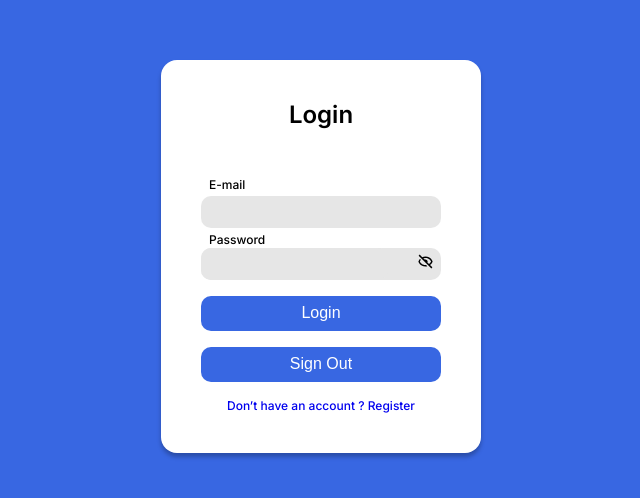
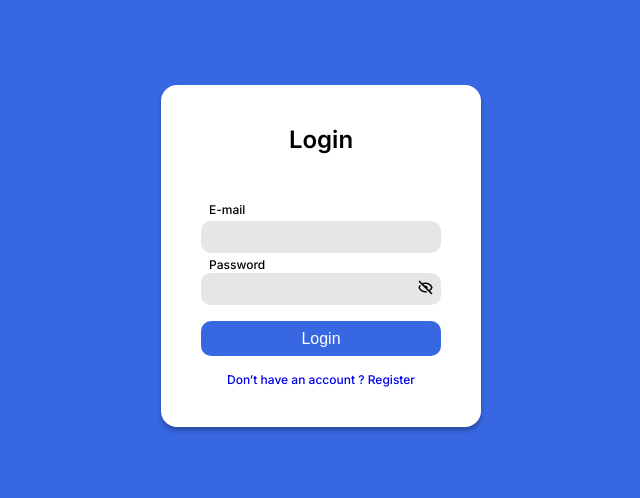
Before and after one commit to igorMSoares/desafio-mentoria-creath, a Next.js app: page /Login in a window 1280 px wide. Shown: the part 144-642 px from the top of the page, without its empty margins (319-959 px from the left). Built offline with nearby package versions, Linux system fonts and the light colour scheme; no server answers.

Commit message:
remove botao de logout do formulario de login

```diff
--- a/pages/Login/index.js
+++ b/pages/Login/index.js
@@ -87,7 +87,6 @@ export default function Login() {
           error={inputError}
         />
         <Button type="submit" form="login-user_form" label="Login" />
-        <Button label="Sign Out" clickHandler={e => handleSignOut()} />
         <Text text="Don’t have an account ? Register" link="/Register"></Text>
       </CardBox>
     </CentralizedContainer>
```
